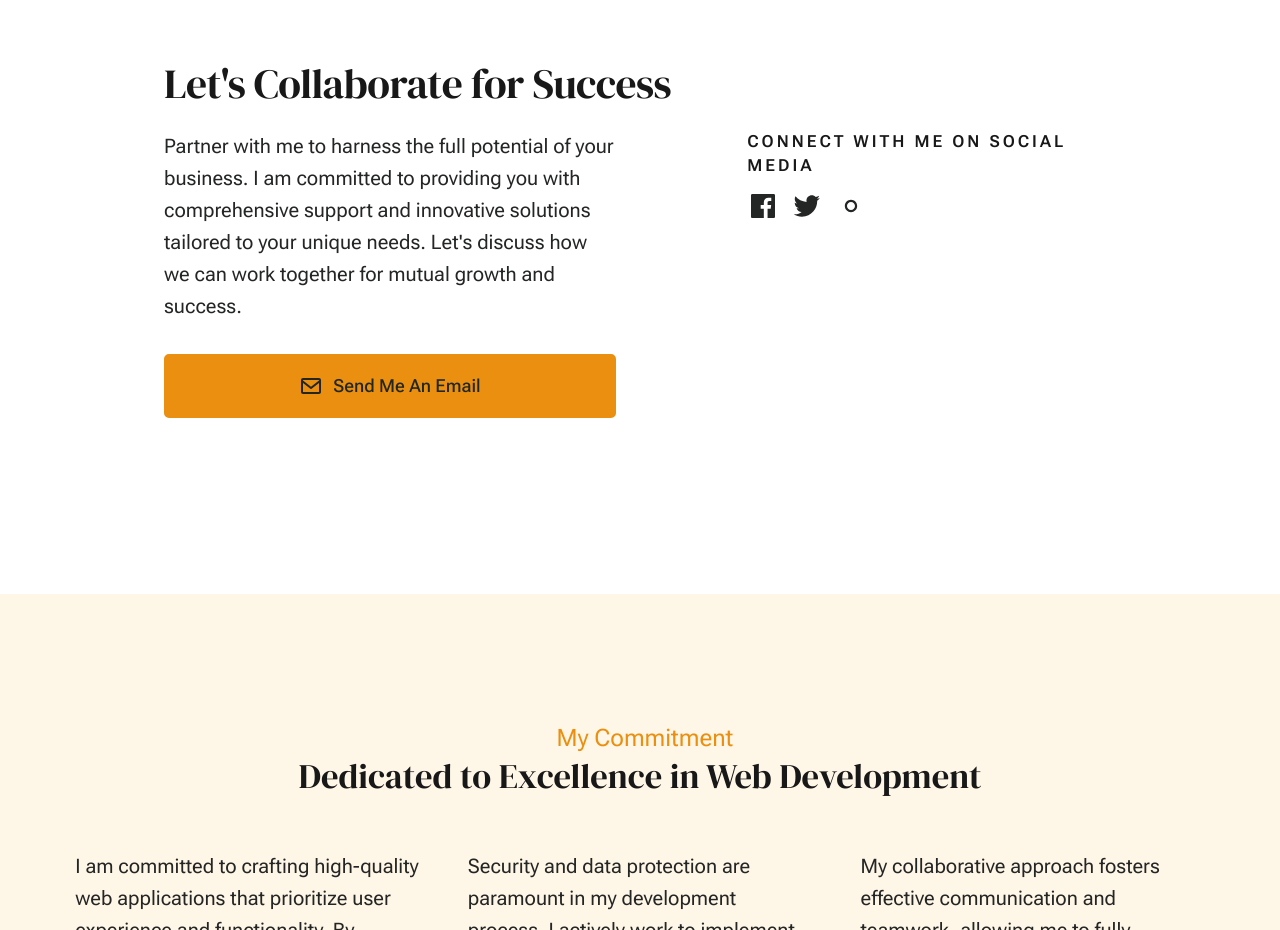
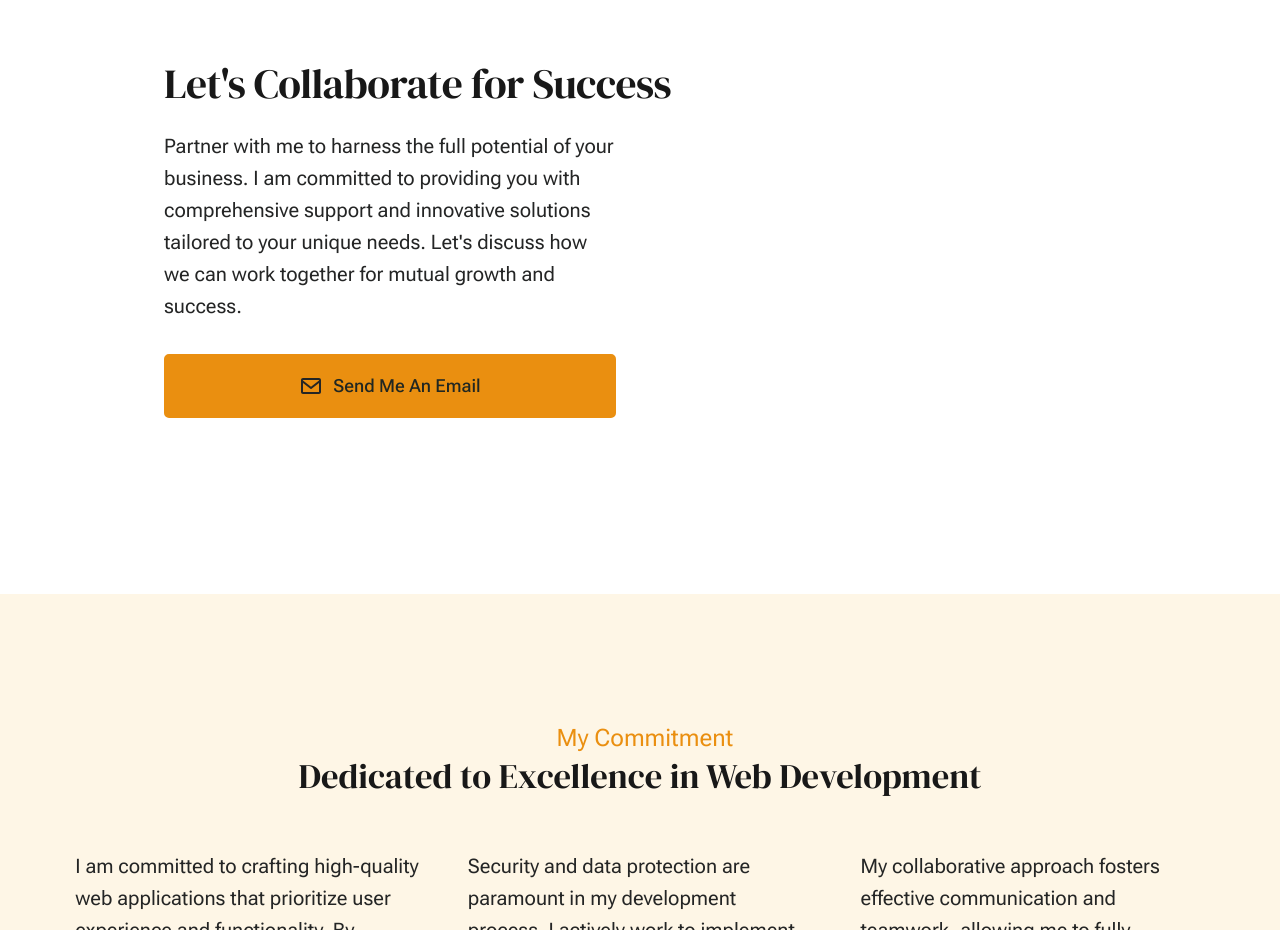
Before and after one commit to sunilkc-7/MyPortfolio, a plain HTML site: page contact.html in a window 1280 px wide. Shown: the part 1600-2530 px from the top of the page. Drawn offline with Linux system fonts and the light colour scheme.

Commit message:
portfolio updated

```diff
--- a/contact.html
+++ b/contact.html
@@ -134,7 +134,7 @@
                                     Send Me An Email
                                 </a>
                             </div>
-                            <div class="column xl-5 md-12 u-flexitem-x-right">
+                            <!-- <div class="column xl-5 md-12 u-flexitem-x-right">
 
                                 <div class="contact-block">
                                     <h6>Connect with me on Social Media</h6>
@@ -159,7 +159,7 @@
                                         </li>
                                     </ul>
                                 </div>
-                            </div>
+                            </div> -->
                         </div> <!-- row -->
                     </div> <!-- column -->
                 </div> <!-- pagemain -->
```
